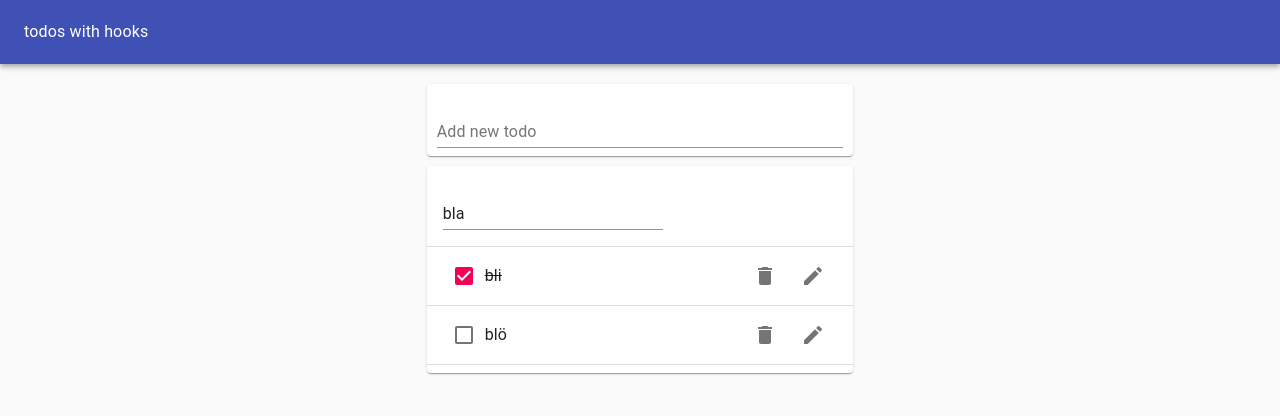
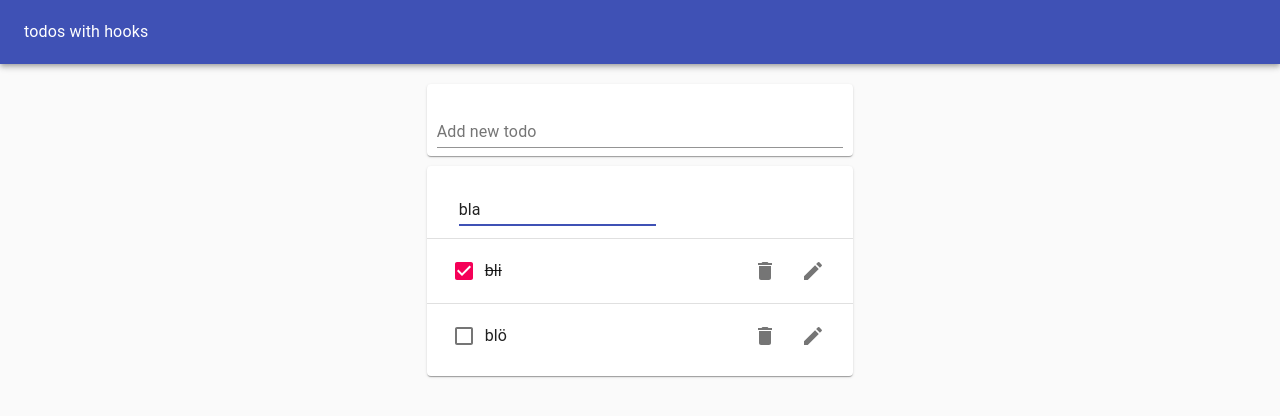
Before and after one commit to imrebartis/react-hooks-colt-steele, a React (Create React App) app: page / in a window 1280 px wide. Both pictures are taken after a click on the button 813 px from the left and 203 px from the top of the page. Shown: the top 416 px of the page. Built offline with nearby package versions, Linux system fonts and the light colour scheme.

Commit message:
style tweaks

```diff
--- a/src/EditTodoForm.js
+++ b/src/EditTodoForm.js
@@ -12,12 +12,14 @@ export const EditTodoForm = ({ id, task, editTodo, toggleEditForm }) => {
         reset();
         toggleEditForm();
       }}
+      style={{ marginLeft: "1rem", width: "50%" }}
     >
       <TextField
         margin="normal"
         value={value}
         onChange={handleChange}
         fullWidth
+        autoFocus
       ></TextField>
     </form>
   );
--- a/src/Todo.js
+++ b/src/Todo.js
@@ -13,7 +13,7 @@ const Todo = ({ id, task, completed, removeTodo, toggleTodo, editTodo }) => {
   const [isEditing, toggle] = useToggleState(false);
 
   return (
-    <ListItem>
+    <ListItem style={{ height: "64px" }}>
       {isEditing ? (
         <EditTodoForm editTodo={editTodo} id={id} task={task} toggleEditForm={toggle} />
       ) : (
--- a/src/TodoList.js
+++ b/src/TodoList.js
@@ -18,7 +18,7 @@ function TodoList({ todos, removeTodo, toggleTodo, editTodo }) {
               toggleTodo={toggleTodo}
               editTodo={editTodo}
             />
-            <Divider />
+            {index < todos.length - 1 && <Divider />}
           </Fragment>
         ))}
       </List>
```
